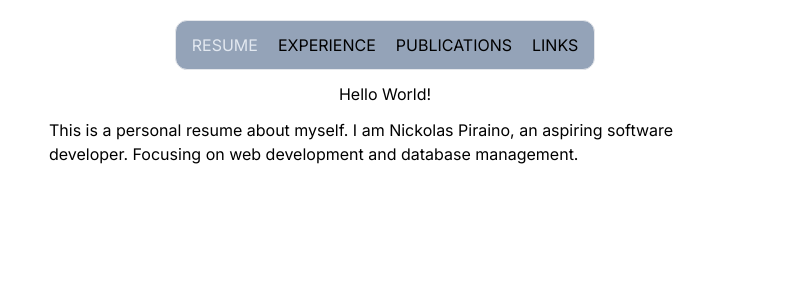
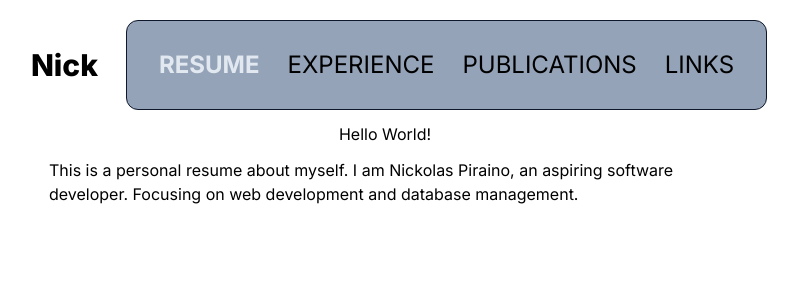
Before and after one commit to kwNick/resume-site, a Next.js app: page / in a window 1280 px wide. Shown: the top 300 px of the page, without its empty margins (255-1053 px from the left). Built offline with nearby package versions, Linux system fonts and the light colour scheme.

Commit message:
making more components and styles

```diff
--- a/app/components/NavBar.tsx
+++ b/app/components/NavBar.tsx
@@ -1,9 +1,11 @@
 import Link from "next/link";
+import NavItem from "./NavItem";
 export default function NavBar(){
     return (
             <div className="pt-5 flex items-center justify-center">
-            <ul className="px-4 py-3 hidden bg-slate-400 md:inline-flex gap-x-5 border rounded-xl uppercase ">
-               <Link href="/"><li className="text-slate-200">Resume</li></Link>
+                <NavItem/>
+                <ul className="px-8 py-7 hidden text-2xl bg-slate-400 md:inline-flex self-center gap-x-7 border rounded-xl uppercase border-slate-900 ">
+                    <Link href="/"><li className="text-slate-200 font-bold">Resume</li></Link>
                     <li>Experience</li>
                     <li>Publications</li>
                     <li>Links</li>
--- /dev/null
+++ b/app/components/NavItem.tsx
@@ -0,0 +1,6 @@
+import Link from "next/link";
+export default function NavItem(){
+    return(
+        <div className="flex-start"><Link href="/" className="px-7 font-extrabold text-3xl"><span>Nick</span></Link></div>
+    );
+}
```
Lines whose indentation alone changed are shown as unchanged.
